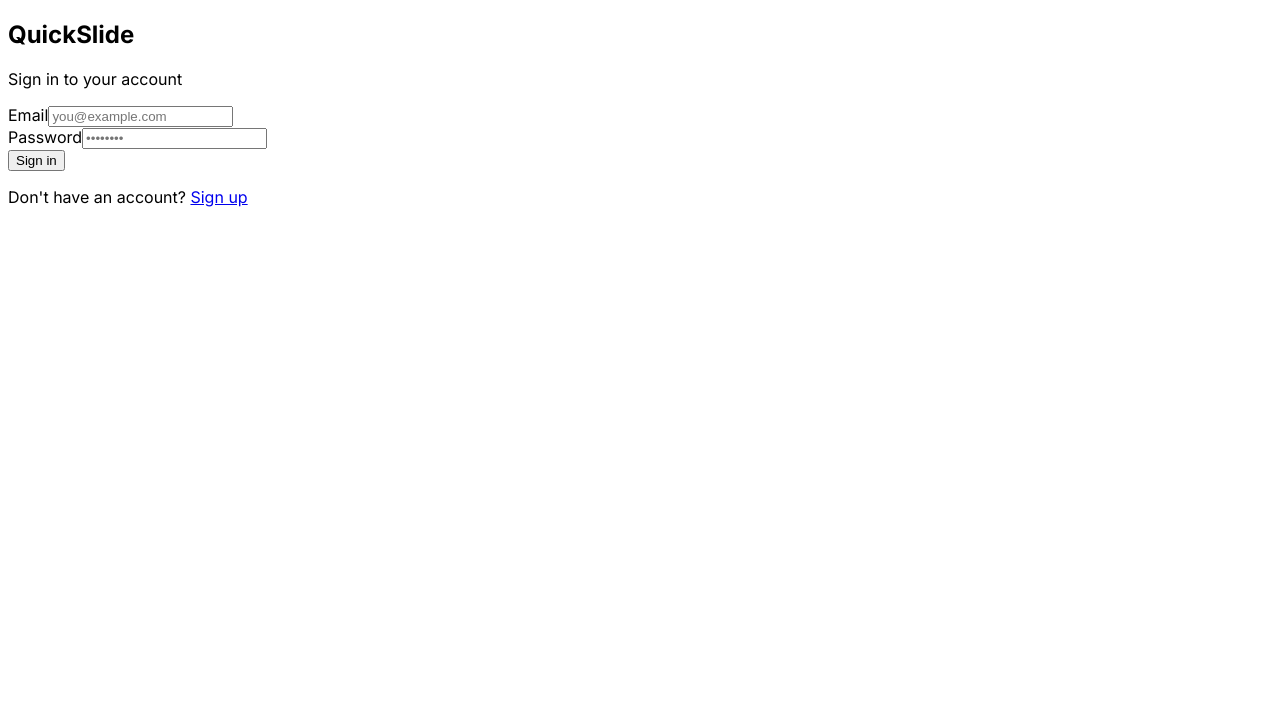
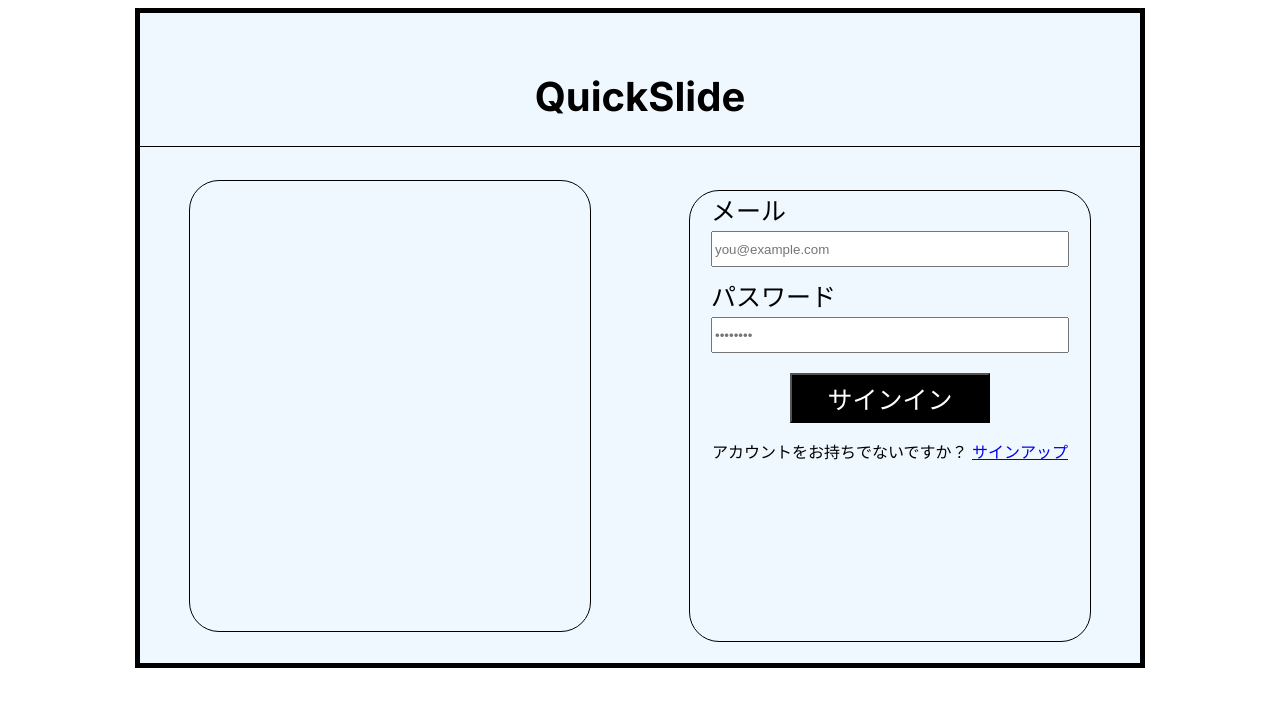
Before and after one commit to MaiVanDang/QuickSlide, a Next.js app in the folder frontend/: page /login in a window 1280 px wide. Shown: the top 706 px of the page. Built offline with nearby package versions, Linux system fonts and the light colour scheme; no server answers.

Commit message:
update log in/register interface

```diff
--- /dev/null
+++ b/frontend/app/login/layout.css
@@ -0,0 +1,62 @@
+.outer-box {
+    background-color: aliceblue;
+    width: 1000px;
+    height: 650px;
+    justify-self: center;
+    align-self: center;
+    border: 5px solid black;
+}
+
+.logo-box {
+    width: 1000px;
+    height: 100px;
+    display: flex;
+    justify-content: center;
+    align-items: center;
+    border-bottom: 1px solid black;
+    font-size: 40px;
+}
+
+.content-box {
+    display: flex;
+    justify-content: space-around;
+}
+
+
+.error-box {
+    height: 10px;
+    color: red;
+    font-size: 10px;
+}
+
+.info-box {
+    width: 400px;
+    height: 450px;
+    border: 1px solid black;
+    border-radius: 30px;
+    display: flex;
+    flex-direction: column;
+    align-items: center;
+}
+
+.label-box {
+    display: block;
+    width: 350px;
+    height: 40px;
+    font-size: 25px;
+}
+
+.input-box {
+    display: block;
+    width: 350px;
+    height: 30px;
+}
+
+.button-box {
+    margin-top: 10px;
+    width: 200px;
+    height: 50px;
+    font-size: 25px;
+    background-color: black;
+    color: white;
+}
--- a/frontend/app/login/page.tsx
+++ b/frontend/app/login/page.tsx
@@ -6,6 +6,7 @@
 import { useForm } from 'react-hook-form';
 import { authAPI } from '../../lib/api';
 import Link from 'next/link';
+import './layout.css';
 
 interface LoginForm {
   email: string;
@@ -48,28 +49,30 @@
   };
 
   return (
-    <div className="min-h-screen flex items-center justify-center bg-gradient-to-br from-blue-50 to-indigo-100 py-12 px-4 sm:px-6 lg:px-8">
+    <div className="min-h-screen flex items-center justify-center bg-gradient-to-br from-blue-50 to-indigo-100 py-12 px-4 sm:px-6 lg:px-8 outer-box">
       <div className="max-w-md w-full space-y-8 bg-white p-10 rounded-xl shadow-lg">
         <div>
-          <h2 className="mt-6 text-center text-3xl font-extrabold text-gray-900">
+          <h2 className="mt-6 text-center text-3xl font-extrabold text-gray-900 logo-box">
             QuickSlide
           </h2>
-          <p className="mt-2 text-center text-sm text-gray-600">
-            Sign in to your account
-          </p>
         </div>
+        <div className='content-box'>
+          <div className='info-box'>
 
+          </div>
           <form className="mt-8 space-y-6" onSubmit={handleSubmit(onSubmit)}>
+            <div className='error-box'>
               {error && (
                 <div className="rounded-md bg-red-50 p-4">
                   <p className="text-sm text-red-800">{error}</p>
                 </div>
               )}
-
+            </div>
+            <div className='info-box'>
               <div className="space-y-4">
                 <div>
-              <label htmlFor="email" className="block text-sm font-medium text-gray-700">
-                Email
+                  <label htmlFor="email" className="block text-sm font-medium text-gray-700 label-box">
+                    メール
                   </label>
                   <input
                     {...register('email', {
@@ -80,50 +83,56 @@
                       },
                     })}
                     type="email"
-                className="mt-1 appearance-none block w-full px-3 py-2 border border-gray-300 rounded-md shadow-sm placeholder-gray-400 focus:outline-none focus:ring-indigo-500 focus:border-indigo-500"
+                    className="mt-1 appearance-none block w-full px-3 py-2 border border-gray-300 rounded-md shadow-sm placeholder-gray-400 focus:outline-none focus:ring-indigo-500 focus:border-indigo-500 input-box"
                     placeholder="you@example.com"
                   />
+                  <div className='error-box'>
                     {errors.email && (
                       <p className="mt-1 text-sm text-red-600">{errors.email.message}</p>
                     )}
                   </div>
+                </div>
 
                 <div>
-              <label htmlFor="password" className="block text-sm font-medium text-gray-700">
-                Password
+                  <label htmlFor="password" className="block text-sm font-medium text-gray-700 label-box">
+                    パスワード
                   </label>
                   <input
                     {...register('password', {
                       required: 'Password is required',
                     })}
                     type="password"
-                className="mt-1 appearance-none block w-full px-3 py-2 border border-gray-300 rounded-md shadow-sm placeholder-gray-400 focus:outline-none focus:ring-indigo-500 focus:border-indigo-500"
+                    className="mt-1 appearance-none block w-full px-3 py-2 border border-gray-300 rounded-md shadow-sm placeholder-gray-400 focus:outline-none focus:ring-indigo-500 focus:border-indigo-500 input-box"
                     placeholder="••••••••"
                   />
+                  <div className='error-box'>
                     {errors.password && (
                       <p className="mt-1 text-sm text-red-600">{errors.password.message}</p>
                     )}
+                  </div>
                 </div>
               </div>
 
               <button
                 type="submit"
                 disabled={loading}
-            className="w-full flex justify-center py-2 px-4 border border-transparent rounded-md shadow-sm text-sm font-medium text-white bg-indigo-600 hover:bg-indigo-700 focus:outline-none focus:ring-2 focus:ring-offset-2 focus:ring-indigo-500 disabled:opacity-50 disabled:cursor-not-allowed"
+                className="w-full flex justify-center py-2 px-4 border border-transparent rounded-md shadow-sm text-sm font-medium text-white bg-indigo-600 hover:bg-indigo-700 focus:outline-none focus:ring-2 focus:ring-offset-2 focus:ring-indigo-500 disabled:opacity-50 disabled:cursor-not-allowed button-box"
               >
-            {loading ? 'Signing in...' : 'Sign in'}
+                {loading ? 'Signing in...' : 'サインイン'}
               </button>
 
               <div className="text-center">
                 <p className="text-sm text-gray-600">
-              Don't have an account?{' '}
+                  アカウントをお持ちでないですか？{' '}
                   <Link href="/register" className="font-medium text-indigo-600 hover:text-indigo-500">
-                Sign up
+                    サインアップ
                   </Link>
                 </p>
+              </div>
             </div>
           </form>
         </div>
       </div>
+    </div>
   );
 }
--- /dev/null
+++ b/frontend/app/register/layout.css
@@ -0,0 +1,63 @@
+.outer-box {
+    background-color: aliceblue;
+    width: 1000px;
+    min-height: 650px;
+    max-height: max-content;
+    justify-self: center;
+    align-self: center;
+    border: 5px solid black;
+}
+
+.logo-box {
+    width: 1000px;
+    height: 100px;
+    display: flex;
+    justify-content: center;
+    align-items: center;
+    border-bottom: 1px solid black;
+    font-size: 40px;
+}
+
+.content-box {
+    display: flex;
+    justify-content: space-around;
+}
+
+.error-box {
+    height: 10px;
+    color: red;
+    font-size: 10px;
+}
+
+.info-box {
+    width: 400px;
+    min-height: 450px;
+    max-height: max-content;
+    border: 1px solid black;
+    border-radius: 30px;
+    display: flex;
+    flex-direction: column;
+    align-items: center;
+}
+
+.label-box {
+    display: block;
+    width: 350px;
+    height: 40px;
+    font-size: 25px;
+}
+
+.input-box {
+    display: block;
+    width: 350px;
+    height: 30px;
+}
+
+.button-box {
+    margin-top: 10px;
+    width: 200px;
+    height: 50px;
+    font-size: 25px;
+    background-color: black;
+    color: white;
+}
```
Also changed, not shown: frontend/app/register/page.tsx (+36 -23 lines), 1 other file (tests, documents, lock files or other folders). Lines whose indentation alone changed are shown as unchanged.
